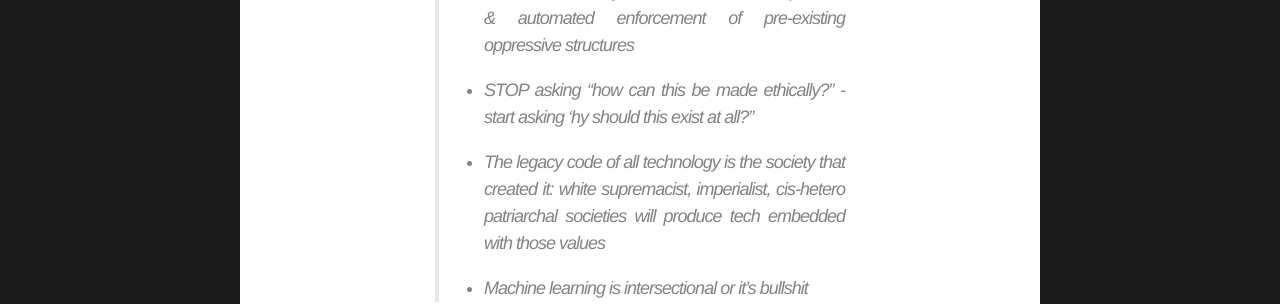
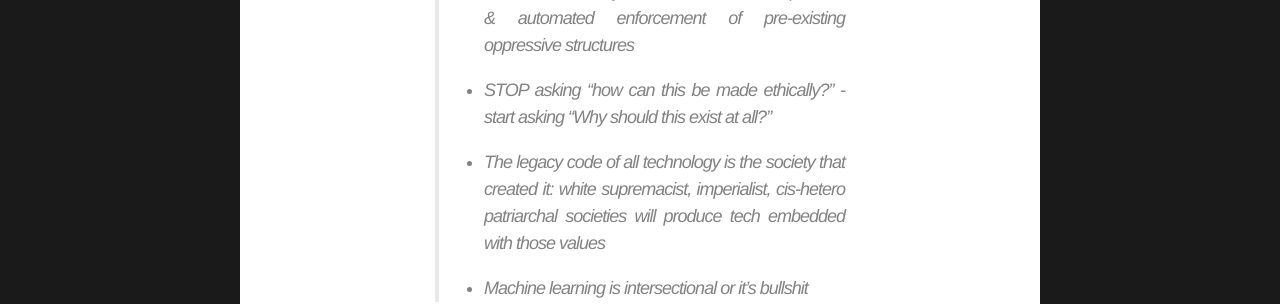
Before and after one commit to AramZS/aramzs.github.io, a Jekyll site: the page built from _posts/2018-12-19-important-machine-learning-conclusions.markdown, in a window 1280 px wide and 900 px high, scrolled down 1592 px. Shown: the part 180-484 px from the top of the window. Built offline with Jekyll 4.4.1, drawn with Linux system fonts in a browser that asks for light colours; comment, search, counter and statistics services are not loaded.

Commit message:
Update 2018-12-19-important-machine-learning-conclusions.markdown

```diff
--- a/_posts/2018-12-19-important-machine-learning-conclusions.markdown
+++ b/_posts/2018-12-19-important-machine-learning-conclusions.markdown
@@ -21,6 +21,6 @@ The text of the slide reads:
 >
 > - Human bodies & emotions are increasingly machine readable
 > - Machine-readability allows emotional manipulation & automated enforcement of pre-existing oppressive structures
-> - STOP asking "how can this be made ethically?" - start asking 'hy should this exist at all?"
+> - STOP asking "how can this be made ethically?" - start asking "Why should this exist at all?"
 > - The legacy code of all technology is the society that created it: white supremacist, imperialist, cis-hetero patriarchal societies will produce tech embedded with those values
 > - Machine learning is intersectional or it's bullshit
```
